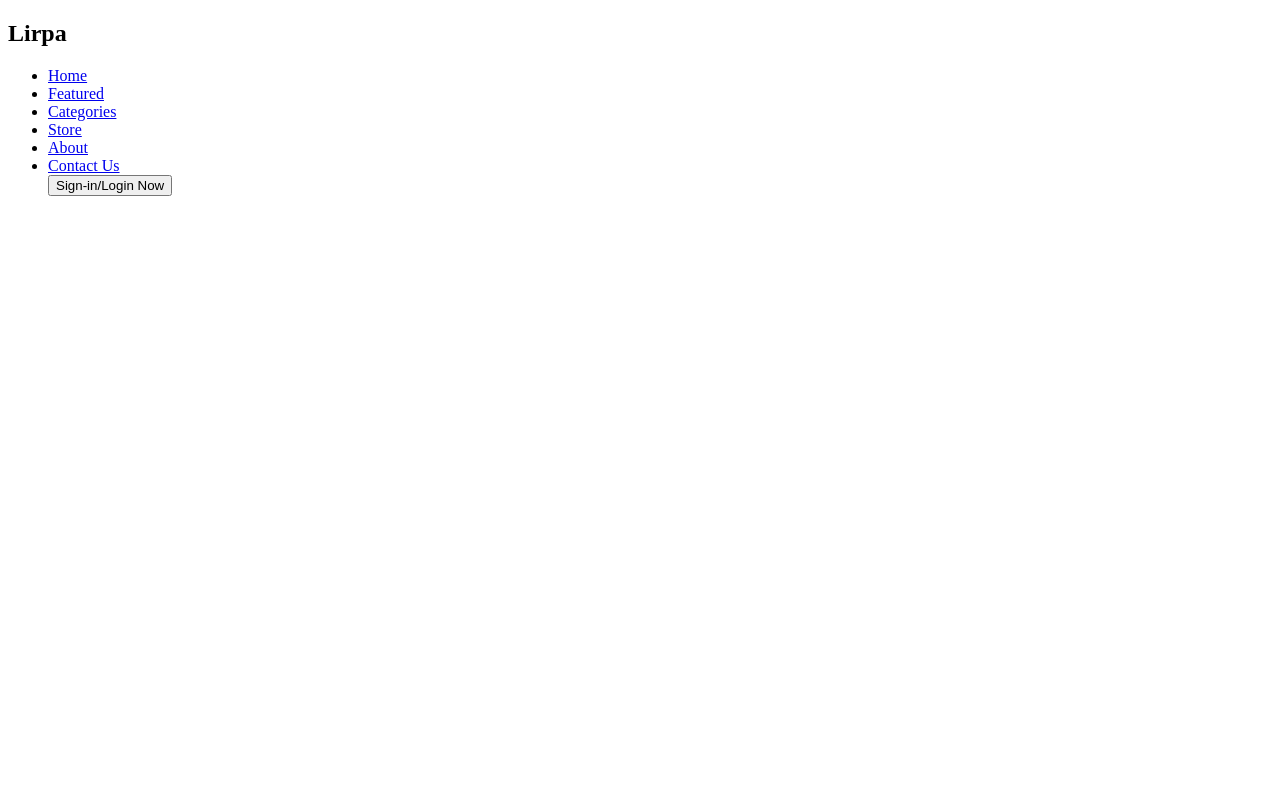
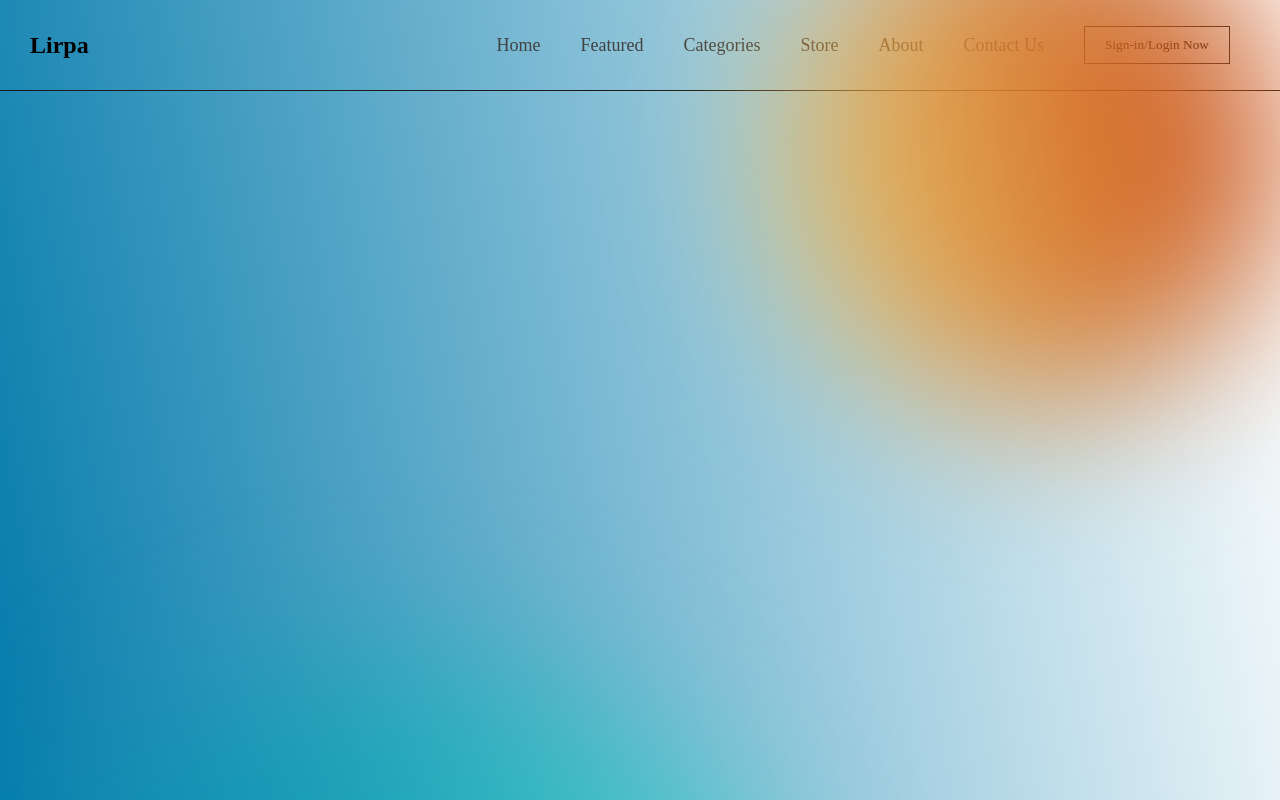
Before and after one commit to alaharilakshyan/E-commerce-Web, a plain HTML site: page Index.html in a window 1280 px wide. Shown: the top 800 px of the page. Drawn offline with Linux system fonts and the light colour scheme.

Commit message:
renamed index and style css

```diff
--- a/Index.html
+++ b/Index.html
@@ -5,7 +5,7 @@
     <meta http-equiv='X-UA-Compatible' content='IE=edge'>
     <title>Home1</title>
     <meta name='viewport' content='width=device-width, initial-scale=1'>
-    <link rel='stylesheet' href='style1.css'>
+    <link rel='stylesheet' href='style.css'>
     <script src='https://kit.fontawesome.com/ba57058827.js' crossorigin="anonymous"></script>
 </head>
 <body>
```
